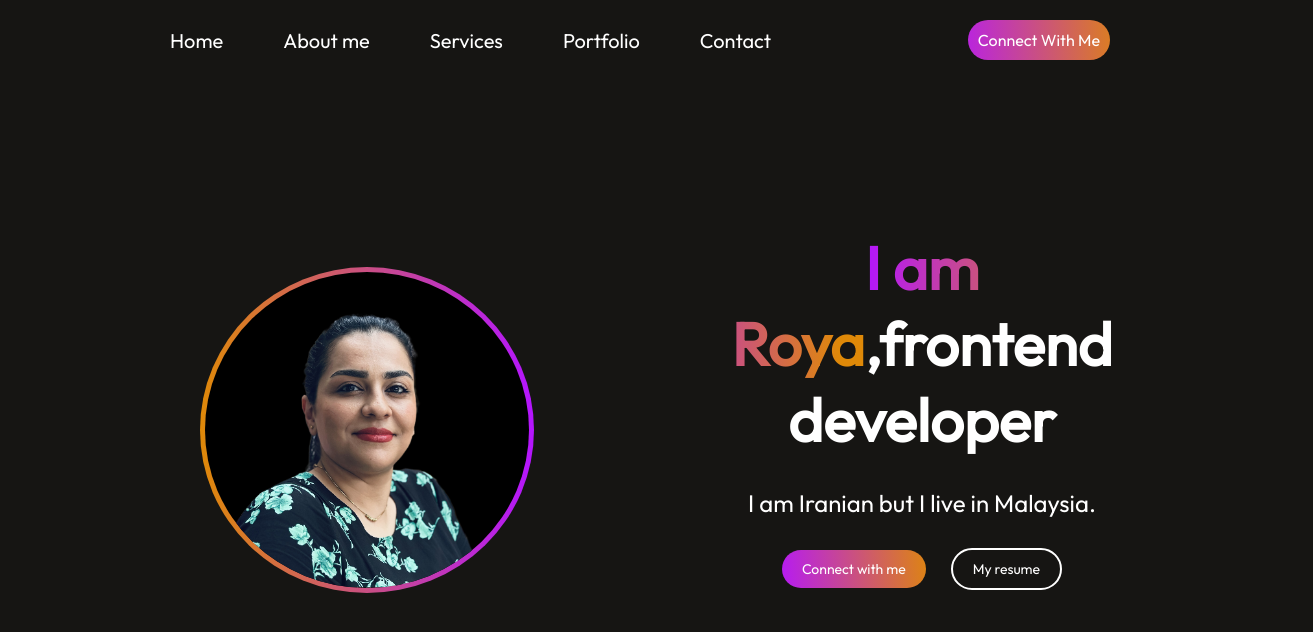
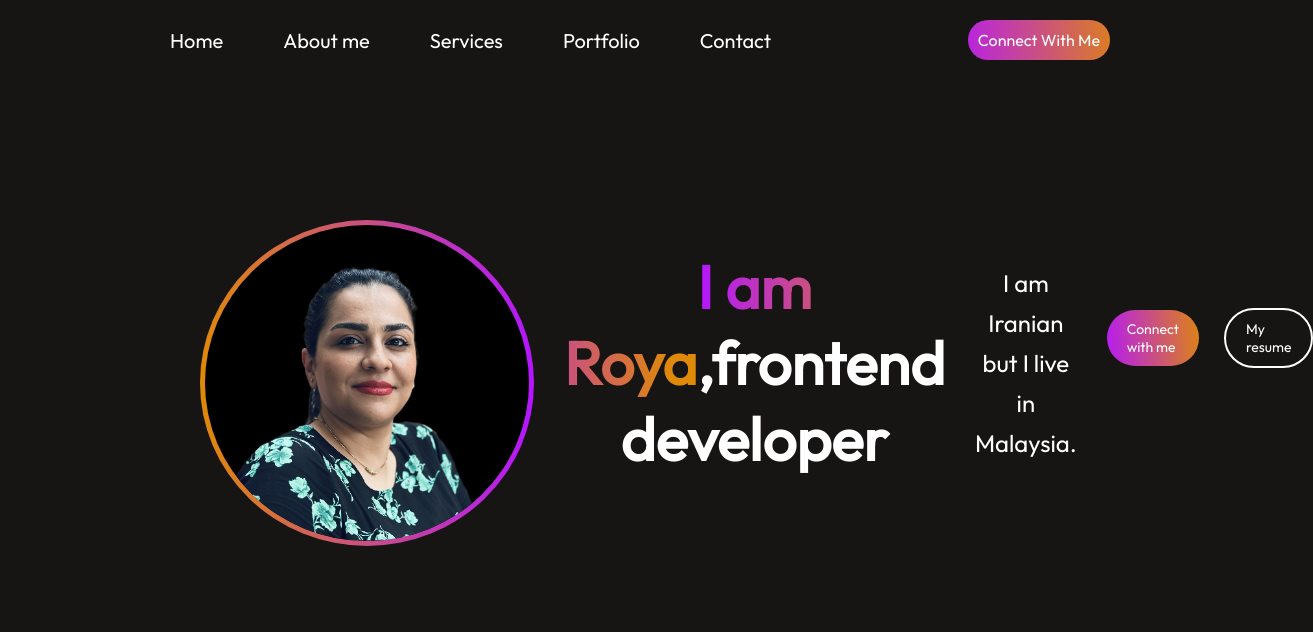
Before and after one commit to RoyaRastegar/my-portfolio-react, a React (Vite) app: page / in a window 1280 px wide. Shown: the top 632 px of the page, 1313 px wide, since content can reach past the window. Built offline with nearby package versions, Linux system fonts and the light colour scheme.

Commit message:
change hero

```diff
--- a/src/components/Hero/Hero.jsx
+++ b/src/components/Hero/Hero.jsx
@@ -4,7 +4,6 @@ function Hero() {
   return (
     <div className="hero">
       <img src={PorofileImg} alt="porofile" />
-      <div className="hero-right">
       <h1>
         <span>I am Roya</span>,frontend developer
       </h1>
@@ -14,7 +13,6 @@ function Hero() {
         <div className="hero-resume">My resume</div>
       </div>
     </div>
-    </div>
   );
 }
 
```
Lines whose indentation alone changed are shown as unchanged.
